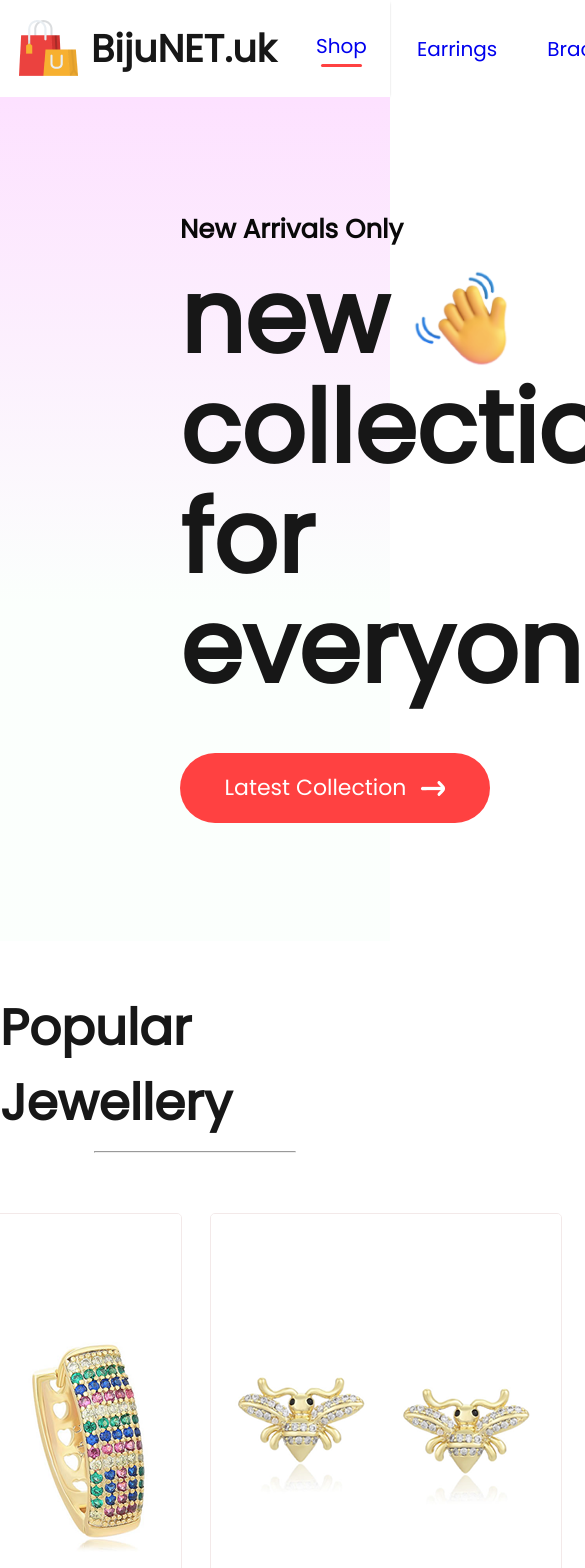
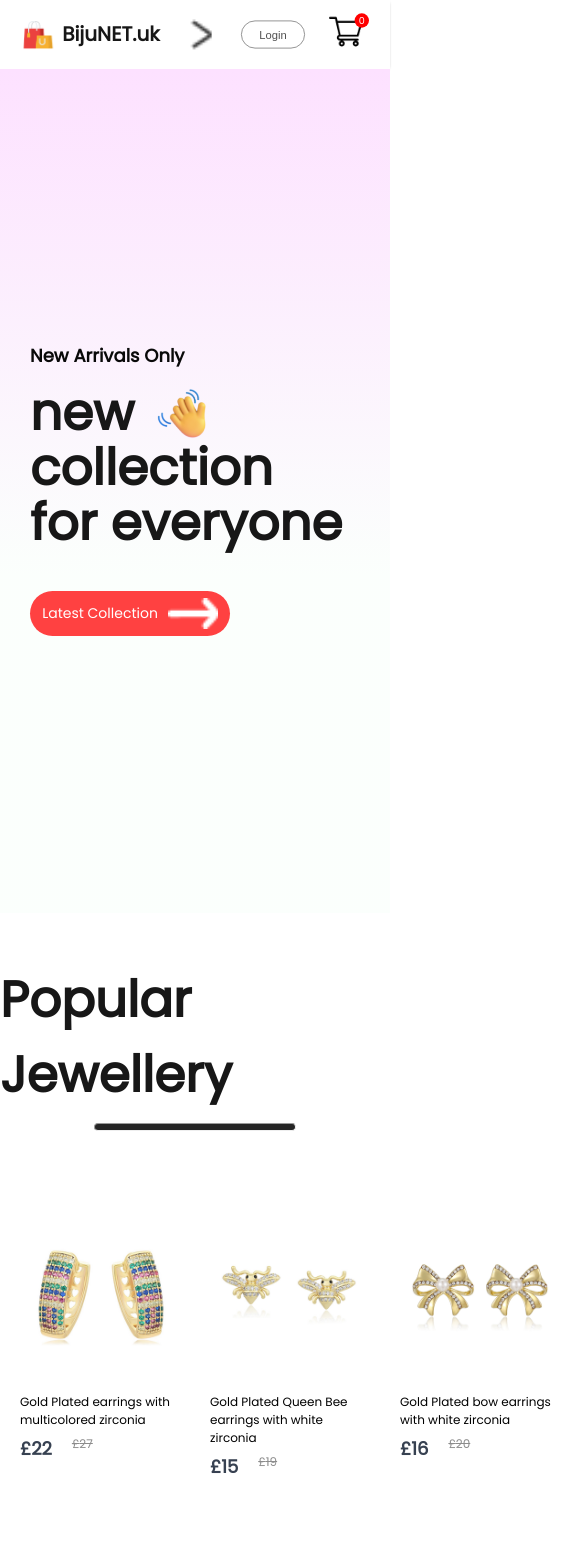
Before and after one commit to andraimoraru/e-commerce, a React (Create React App) app: page / in a window 390 px wide. Shown: the top 1568 px of the page, 585 px wide, since content can reach past the window. Built offline with nearby package versions, Linux system fonts and the light colour scheme.

Commit message:
this commit will add mobile resizing

```diff
--- a/src/Components/Hero/Hero.css
+++ b/src/Components/Hero/Hero.css
@@ -1,9 +1,10 @@
-.hero{
+.hero {
     height: 100vh;
     background: linear-gradient(180deg,#fde1ff, #e1ffea22 60%);
     display: flex;
 }
-.hero-left{
+
+.hero-left {
     flex: 1;
     display: flex;
     flex-direction: column;
@@ -13,29 +14,29 @@
     line-height: 1.1;
 }
 
-.hero-left h2{
+.hero-left h2 {
     color: #090909;
     font-size: 26px;
     font-weight: 600;
 }
 
-.hero-left p{
+.hero-left p {
     color: #171717;
     font-size: 100px;
     font-weight: 700;
 }
 
-.hero-hand-icon{
+.hero-hand-icon {
     display: flex;
     align-items: center;
     gap: 20px;
 }
 
-.hero-hand-icon img{
+.hero-hand-icon img {
     width: 105px;
 }
 
-.hero-latest-btn{
+.hero-latest-btn {
     display: flex;
     justify-content: center;
     align-items: center;
@@ -50,9 +51,104 @@
     font-weight: 500;
 }
 
-.hero-right{
+.hero-right {
     flex: 1;
     display: flex;
     align-items: center;
     justify-content: center;
 }
+
+@media(max-width:1280px) {
+    .hero-left {
+        padding-left: 100px;
+    }
+    .hero-left h2 {
+        font-size: 22px;
+    }
+    .hero-left p {
+        font-size: 60px;
+    }
+    .hero-left img {
+        width: 80px;
+    }
+    .hero-latest-btn {
+        gap: 10px;
+        width: 250px;
+        height: 60px;
+        margin-top: 20px;
+        font-size: 18px;
+    }
+    .hero-right img {
+        width: 500px;
+    }
+}
+
+@media(max-width:1024px) {
+    .hero-left {
+        padding-left: 80px;
+    }
+    .hero-left h2 {
+        font-size: 20px;
+    }
+    .hero-left p {
+        font-size: 50px;
+    }
+    .hero-left img {
+        width: 65px;
+    }
+    .hero-latest-btn {
+        width: 220px;
+        height: 50px;
+        font-size: 16px;
+    }
+    .hero-right img {
+        width: 400px;
+    }
+}
+
+@media(max-width:800px) {
+    .hero-left {
+        padding-left: 30px;
+    }
+    .hero-left h2 {
+        font-size: 16px;
+    }
+    .hero-left p {
+        font-size: 40px;
+    }
+    .hero-left img {
+        width: 50px;
+    }
+    .hero-latest-btn {
+        width: 175px;
+        height: 40px;
+        font-size: 13px;
+    }
+    .hero-right img {
+        width: 300px;
+    }
+}
+
+@media(max-width:500px) {
+    .hero {
+        flex-direction: column;
+    }
+    .hero-right {
+        display: none;
+    }
+    .hero-left h2 {
+        font-size: 18px;
+    }
+    .hero-left p {
+        font-size: 50px;
+    }
+    .hero-hand-icon img {
+        width: 55px;
+    }
+    .hero-latest-btn {
+        width: 200px;
+        height: 45px;
+        font-size: 14px;
+    }
+
+}
--- a/src/Components/Item/Item.css
+++ b/src/Components/Item/Item.css
@@ -1,16 +1,14 @@
-.item{
-    width: 350px;
+.item {
+    width: 280px;
+}
+
+.item img {
+    width: 280px;
 }
 
 .item p{
     margin: 6px 0px;
 }
-
-.item img{
-    border: 1px solid #f3e9e9;
-    border-radius: 5px;
-}
-
 
 .item-prices{
     display: flex;
@@ -34,3 +32,51 @@
     transform: scale(1.05);
     transition: 0.6s;
 }
+
+@media(max-width: 1280px) {
+    .item {
+        width: 220px;
+        font-size: 14px;
+    }
+    .item img {
+        width: 220px;
+    }
+    .item-price-old {
+        font-size: 14px;
+    }
+}
+
+@media(max-width: 1024px) {
+    .item {
+        width: 170px;
+        font-size: 13px;
+    }
+    .item img {
+        width: 170px;
+    }
+    .item-price-old {
+        font-size: 13px;
+    }
+}
+
+@media(max-width: 800px) {
+    .item {
+        width: 120px;
+        font-size: 12px;
+    }
+    .item img {
+        width: 120px;
+    }
+    .item-price-old {
+        font-size: 12px;
+    }
+}
+
+@media(max-width: 500px) {
+    .item {
+        width: 160px;
+    }
+    .item img {
+        width: 160px;
+    }
+}
--- a/src/Components/Navbar/Navbar.css
+++ b/src/Components/Navbar/Navbar.css
@@ -3,6 +3,7 @@
     justify-content: space-around;
     padding: 16px;
     box-shadow: 0 1px 3px -2px black;
+    align-items: center;
 }
 
 .nav-logo{
@@ -80,3 +81,101 @@
     background: red;
     color: white;
 }
+
+.nav-dropdown {
+    display: none;
+}
+
+@media(max-width:1280px) {
+    .navbar{
+        padding: 12px 50px;
+    }
+    .nav-logo img {
+        width: 40px;
+    }
+    .nav-logo p {
+        font-size: 25px;
+    }
+    .nav-menu {
+        gap: 30px;
+        font-size: 16px;
+    }
+    .nav-login-cart {
+        gap: 30px;
+    }
+    .nav-login-cart button {
+        width: 120px;
+        height: 45px;
+        font-size: 16px;
+    }
+    .nav-cart-count {
+        margin-left: -40px;
+        font-size: 12px;
+    }
+}
+@media(max-width:1024px) {
+    .navbar{
+        padding: 12px 30px;
+    }
+    .nav-menu {
+        gap: 25px;
+        font-size: 14px;
+    }
+    .nav-login-cart img {
+        gap: 30px;
+    }
+    .nav-login-cart button {
+        width: 80px;
+        height: 35px;
+        font-size: 14px;
+    }
+    .nav-cart-count {
+        width: 18px;
+        height: 18px;
+    }
+}
+
+
+@media(max-width: 800px){
+    .navbar {
+        padding: 10px 0px;
+    }
+    .nav-dropdown {
+       display: block;
+       width: 30px;
+       rotate: -90deg;
+       transition: 0.5s;
+    }
+    .nav-menu {
+        display: none;
+        height: 80px;
+        width: 100%;
+        position: absolute;
+        background-color: white;
+        justify-content: center;
+        top: 50px;
+    }
+    .nav-menu-visible {
+        display: flex;
+    }
+    .nav-dropdown.open {
+        transform: rotate(90deg);
+    }
+}
+
+@media(max-width: 500px){
+    .navbar {
+        width: 8px 0px;
+        gap: 0;
+    }
+    .nav-logo {
+       transform: scale(0.8);
+    }
+    .nav-menu {
+        height: 70px;
+        top: 50px;
+    }
+    .nav-login-cart {
+        transform: scale(0.8);
+    }
+}
--- a/src/Components/Navbar/Navbar.jsx
+++ b/src/Components/Navbar/Navbar.jsx
@@ -1,21 +1,28 @@
-import React, { useContext, useState } from 'react';
+import React, { useContext, useRef, useState } from 'react';
 import "./Navbar.css";
 import logo from "../Assets/logo.png";
 import cart_icon from "../Assets/cart_icon.png";
 import { Link } from 'react-router-dom';
 import { ShopContext } from '../../Context/ShopContext';
+import nav_dropdown from '../Assets/dropdown_icon.png';
 
 export const Navbar = () => {
 
     const [menu, setMenu] = useState("shop");
     const {getTotalCartItems} = useContext(ShopContext);
+    const menuRef = useRef();
+    const dropdown_toggle = (e) => {
+          menuRef.current.classList.toggle('nav-menu-visible');
+          e.target.classList.toggle('open');
+    }
   return (
     <div className='navbar'>
         <div className="nav-logo">
             <img src={logo} alt="" />
             <p>BijuNET.uk</p>
         </div>
-        <ul className='nav-menu'>
+        <img className ='nav-dropdown' onClick= {dropdown_toggle} src={nav_dropdown} alt="" />
+        <ul ref = {menuRef} className='nav-menu'>
             <li onClick={()=> {setMenu("shop")}}><Link style={{textDecoration:'none'}} to="/">Shop</Link>{menu ==="shop" ? <hr/>:<></>}</li>
             <li onClick={()=> {setMenu("earrings")}}><Link style={{textDecoration:'none'}} to="/earrings">Earrings</Link>{menu ==="earrings" ? <hr/>:<></>}</li>
             <li onClick={()=> {setMenu("bracelets")}}><Link style={{textDecoration:'none'}} to="/bracelets">Bracelets</Link>{menu ==="bracelets" ? <hr/>:<></>}</li>
```
